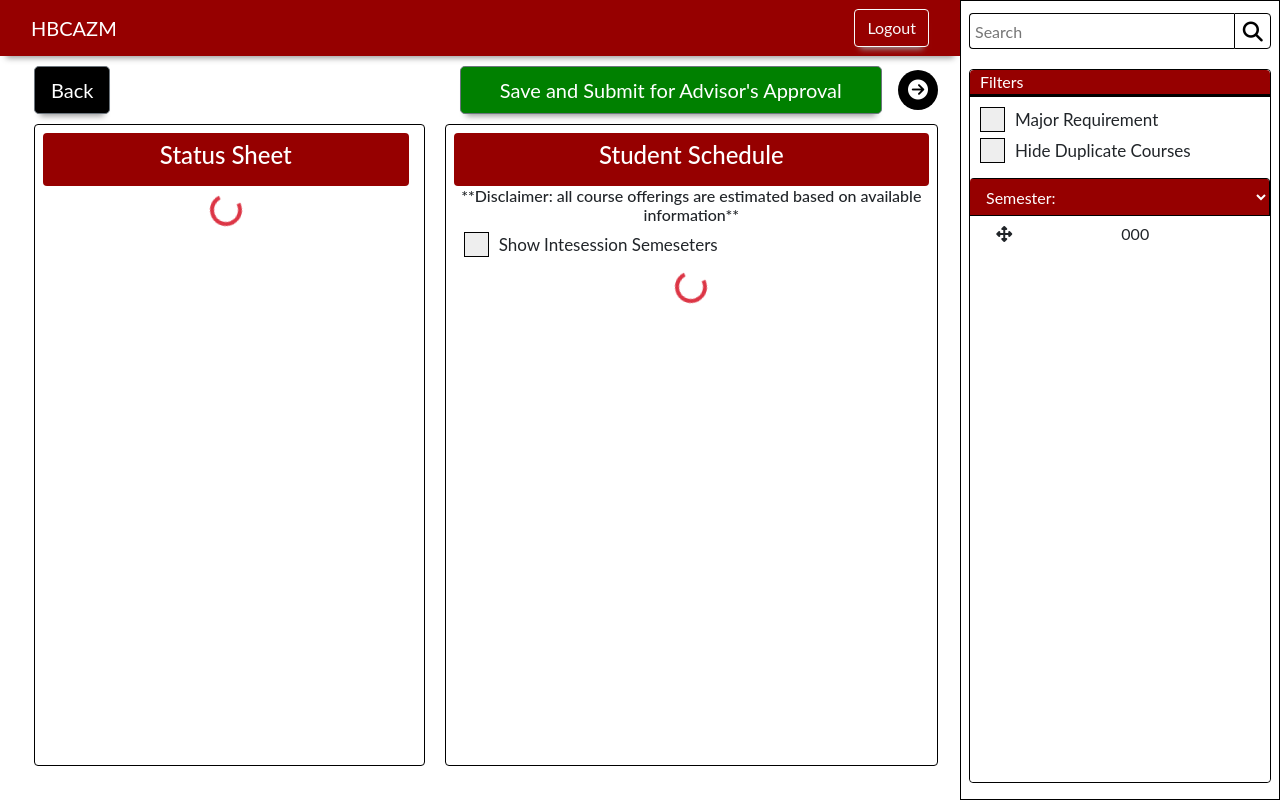
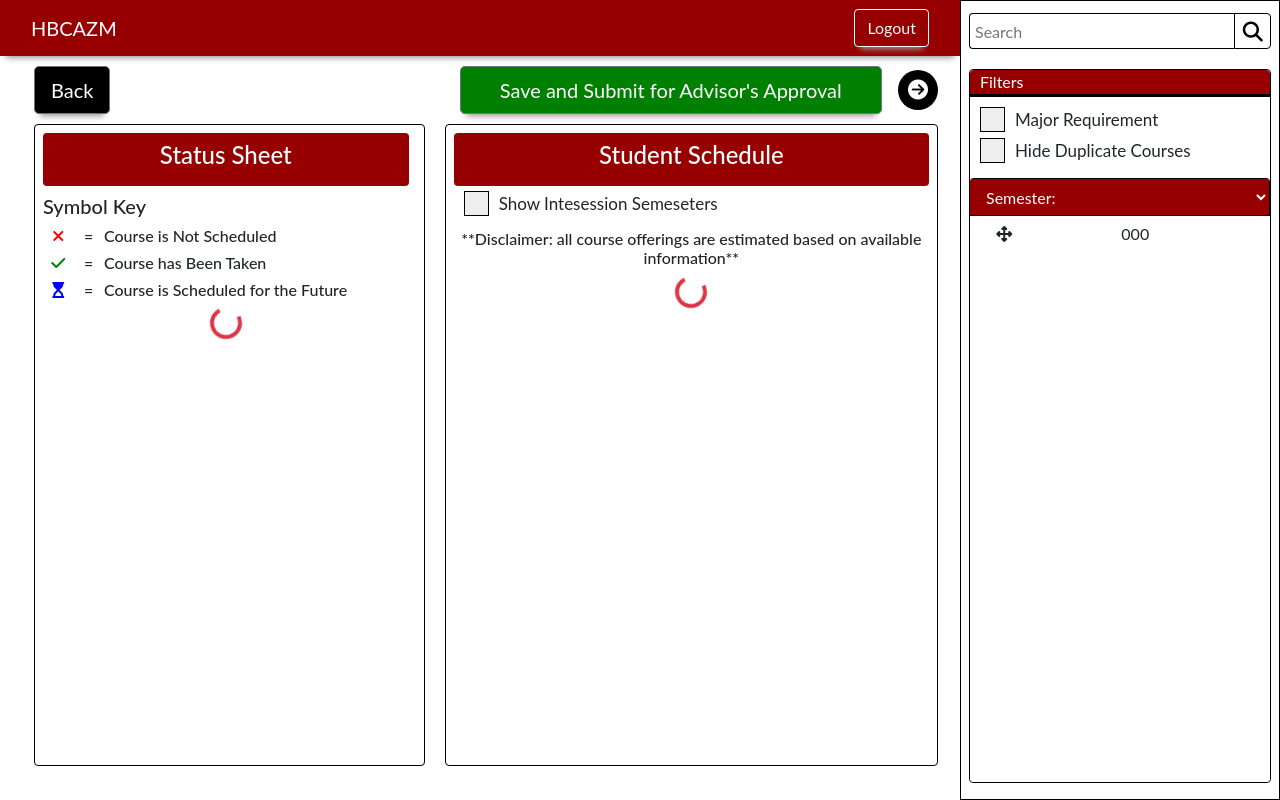
Before and after one commit to redParrot17/Senior-Project-CAZM, a Flask app: template templates/advisorStudentScheduleReview.html in a window 1280 px wide. Run offline with Flask 2, Linux system fonts and the light colour scheme; the template is opened without the code that fills it: most values are stand-ins (such as "Sample title", 1, 10 or a date in 2020); some libraries are stand-ins or nearby versions.

Commit message:
fixed status sheet symbols and made key for the symbols

```diff
--- a/static/js/status-sheet.js
+++ b/static/js/status-sheet.js
@@ -67,7 +67,7 @@ function updateStatusSheet() {
 		//Set checkboxes as default
 		let statusSheetCourse = statusSheetCourses[courseNum];
 		let statusSheetCourseCode = statusSheetCourse.childNodes[0].nodeValue;
-		statusSheetCourse.childNodes[1].childNodes[0].classList = "far fa-square"
+		statusSheetCourse.childNodes[1].childNodes[0].classList = "fas fa-times"
 		statusSheetCourse.childNodes[1].childNodes[0].style = "color: red;"
 
 
@@ -85,7 +85,7 @@ function updateStatusSheet() {
 
 				if ((year < curSemester.year) || (year === curSemester.year && semesterIndex <= ALL_SEMESTERS.indexOf(curSemester.semester))) {
 
-					statusSheetCourse.childNodes[1].childNodes[0].classList = "fas fa-check-square"
+					statusSheetCourse.childNodes[1].childNodes[0].classList = "fas fa-check"
 					statusSheetCourse.childNodes[1].childNodes[0].style = "color: green;"
 				}
 				else {
@@ -195,7 +195,7 @@ function updateStatusSheet() {
 					}
 
 					let span = document.createElement("span")
-					span.innerHTML = '<i class="far fa-square" style="color: red;"></i>'
+					span.innerHTML = '<i class="fas fa-times" style="color: red;"></i>'
 					span.className = "fa-li"
 					li.appendChild(span)
 					li.appendChild(creditSpan)
@@ -257,7 +257,7 @@ function updateStatusSheet() {
 						}
 
 						let altspan = document.createElement("span")
-						altspan.innerHTML = '<i class="far fa-square" style="color: red;"></i>'
+						altspan.innerHTML = '<i class="fas fa-times" style="color: red;"></i>'
 
 						altspan.className = "fa-li"
 
--- a/templates/advisorStudentScheduleReview.html
+++ b/templates/advisorStudentScheduleReview.html
@@ -74,6 +74,42 @@
               <h4> Status Sheet </h4>
             </div>
           </div>
+          <div>
+            <h5>Symbol Key</h5>
+            <div class = "row">
+              <div class = "col-1 p-0">
+                <h6 style = "text-align:center;"> <i class="fas fa-times" style="color: red;"></i> </h6>
+              </div>
+              <div class = "col-1 p-0">
+                <h6 style = "text-align:center;"> = </h6>
+              </div>
+              <div class = "col-10 p-0">
+                <h6> Course is Not Scheduled</h6>
+              </div>
+            </div>
+            <div class = "row">
+              <div class = "col-1 p-0">
+                <h6 style = "text-align:center;"> <i class="fas fa-check" style="color: green;"></i> </h6>
+              </div>
+              <div class = "col-1 p-0">
+                <h6 style = "text-align:center;"> = </h6>
+              </div>
+              <div class = "col-10 p-0">
+                <h6>Course has Been Taken </h6>
+              </div>
+            </div>
+            <div class = "row">
+              <div class = "col-1 p-0">
+                <h6 style = "text-align:center;"> <i class="fas fa-hourglass-start" style="color: blue;"></i> </h6>
+              </div>
+              <div class = "col-1 p-0">
+                <h6 style = "text-align:center;"> = </h6>
+              </div>
+              <div class = "col-10 p-0">
+                <h6> Course is Scheduled for the Future</h6>
+              </div>
+            </div>
+          </div>
           <div id="status-sheet-spinner" class="d-flex justify-content-center">
             <div class="spinner-border text-danger" role="status">
               <span class="sr-only">Loading...</span>
@@ -102,12 +138,12 @@
           <div class="SSheaderText rounded p-2">
             <h4> Student Schedule </h4>
           </div>
-          <h6 style = "text-align:center;">**Disclaimer: all course offerings are estimated based on available information**</h6>
           <label class="Checkcontainer">Show Intesession Semeseters
             <input type="checkbox" id="intersession-checkbox" onchange="displayIntersessionSemesters()">
             <span class="checkmark"></span>
           </label>
         </div>
+        <h6 style = "text-align:center;">**Disclaimer: all course offerings are estimated based on available information**</h6>
         <div id="schedule-spinner" class="d-flex justify-content-center">
           <div class="spinner-border text-danger" role="status">
             <span class="sr-only">Loading...</span>
```
